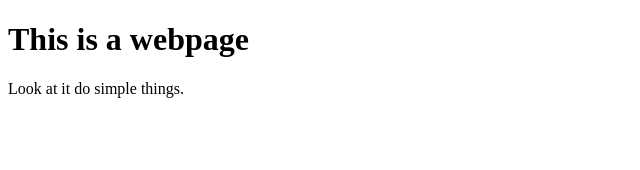
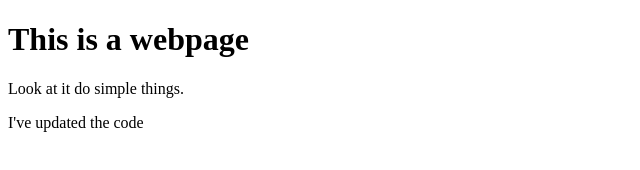
Before and after one commit to randomhuman356/randomhuman356.github.io, a plain HTML site: page index.html in a window 1280 px wide. Shown: the whole page, without its empty margins (0-640 px from the left). Drawn offline with Linux system fonts and the light colour scheme.

Commit message:
Update index.html

```diff
--- a/index.html
+++ b/index.html
@@ -5,6 +5,7 @@
 <h1>This is a webpage</h1>
 
 <p>Look at it do simple things.</p>
+  <p>I've updated the code</p>
 
 </body>
 </html>
```
